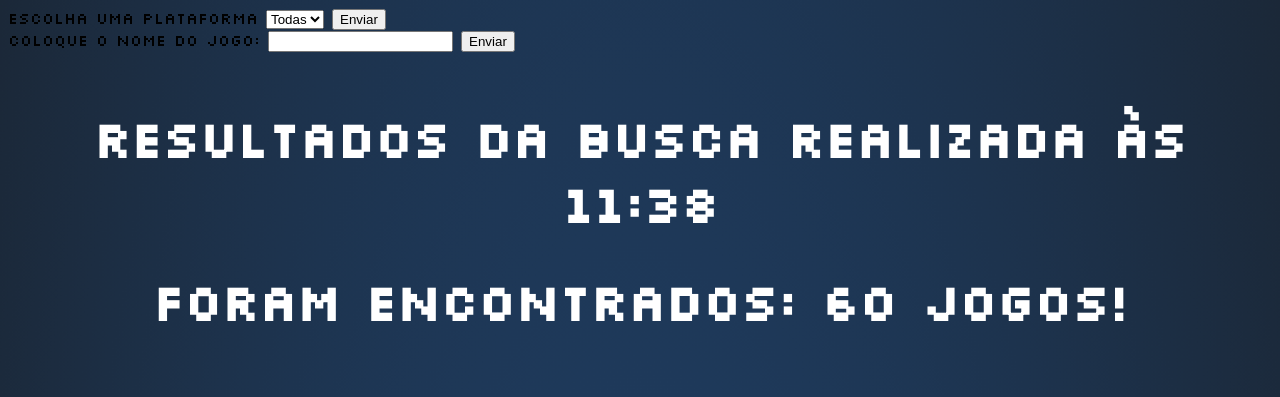
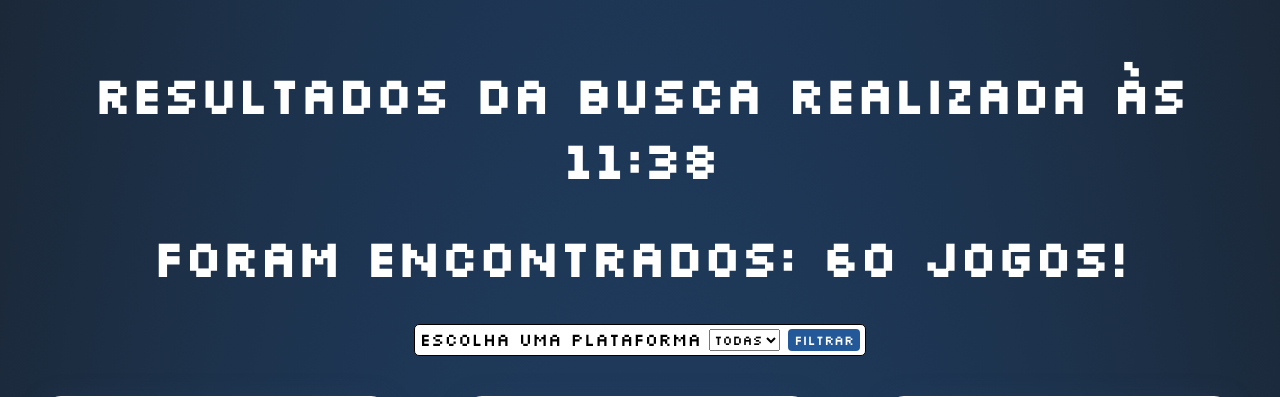
Before and after one commit to Vinidiesel/Project_FEC, a PHP site: page / in a window 1280 px wide. Shown: the top 397 px of the page. Run offline with PHP 8.4, Linux system fonts and the light colour scheme.

Commit message:
LastCommit

```diff
--- a/SteamScraping/Site/index.php
+++ b/SteamScraping/Site/index.php
@@ -1,56 +1,46 @@
 <?php
 
+// faz um scan no diretorio onde o main.py salvou a lista gerada, e seleciona o arquivo pela data mais recente
 $json_archives = scandir('./jsons/', SCANDIR_SORT_DESCENDING);
 
-$path = './jsons/';
+$path = './jsons/'; // variavel para definir o caminho onde está o arquivo JSON
 
-$json = $path . $json_archives[0];
+$json = $path . $json_archives[0]; // concatenando o caminho + o arquivo escaneado mais acima no código, para formar o caminho completo do json
 
-$get_file_data = file_get_contents($json);
+$get_file_data = file_get_contents($json); // pegando os dados do arquivo
 
-$parsedJson = json_decode($get_file_data, true);
+$parsedJson = json_decode($get_file_data, true); // decodificando o arquivo e gerando um array com os valores encontrados
 
+$plataforma = $_POST['plataformas'] ?? null;
+
+$busca = $_POST['busca'] ?? null;
 ?>
 
 <!DOCTYPE html>
-<html lang="en">
-
+<html lang="pt-BR">
 <head>
     <meta charset="UTF-8">
     <meta http-equiv="X-UA-Compatible" content="IE=edge">
     <meta name="viewport" content="width=device-width, initial-scale=1.0">
     <link rel="stylesheet" href="style.css">
 </head>
-
+<script src="script.js" rel="text/javascript" defer></script>
 <body>
-<form method="post" action="">
-<label for="Plataformas"> Escolha uma plataforma</label>
+<br>
+<h1>Resultados da busca realizada às <?php date_default_timezone_set('America/Sao_Paulo'); echo date('H:i'); ?></h1>
+<h1>Foram encontrados: <?php echo count($parsedJson); ?> jogos!</h1>
+<center>
+<form class="formsFilter" method="POST" action="">
+    <label class="labelText" for="Plataformas"> Escolha uma plataforma</label>
     <select name="plataformas" id="plataformas">
         <option value="todas">Todas</option>
         <option value="mac">Mac</option>
         <option value="win">Win</option>
         <option value="linux">Linux</option>
     </select>
-<input type="submit" name="submit" value="Enviar"/>
+    <input class="btnSubmit" type="submit" name="submit" value="Filtrar"/>
 </form>
-
-<form method="post" action="">
-<label for="site-search">Coloque o nome do jogo:</label>
-<input type="search" id="site-search" name="busca">
-<input type="submit" name="submit" value="Enviar"/>
-</form>
-
-<?php
-$plataforma = $_POST['plataformas'] ?? null;
-$busca = $_POST['busca'] ?? null;
-?>
-
-    <br>
-    <h1>Resultados da busca realizada às <?php
-    date_default_timezone_set('America/Sao_Paulo');
-     echo date('H:i'); ?></h1>
-    <h1>Foram encontrados: <?php echo count($parsedJson); ?> jogos!</h1>
-    <br>
+</center>
 <br>
 <br>
 <div class="content">
@@ -193,7 +183,7 @@ $busca = $_POST['busca'] ?? null;
     }
         ?>
     </div>
-    <footer>
+    <footer class="footer">
         Desenvolvido por Gustavo e Vinicius - 2022 - UNIARA
     </footer>
 </body>
--- /dev/null
+++ b/SteamScraping/Site/script.js
@@ -0,0 +1,5 @@
+const btn = document.querySelector("#btnReset")
+
+btn.addEventListener("click", () => {
+    location.reload()
+})
--- a/SteamScraping/Site/style.css
+++ b/SteamScraping/Site/style.css
@@ -1,8 +1,9 @@
 @import url('https://fonts.googleapis.com/css2?family=Silkscreen&display=swap');
 
 body {
-    background-image: radial-gradient(#245999,#1b2838);
+    background-image: radial-gradient(#245999, #1b2838);
     font-family: "Silkscreen", cursive;
+    min-width: 748px;
 }
 
 ul {
@@ -39,7 +40,6 @@ footer {
     height: 420px;
     margin-bottom: 15px;
     margin-right: 5px;
-    mask-repeat: no-repeat;
 }
 
 .card:hover {
@@ -75,19 +75,37 @@ footer {
     text-align: center;
 }
 
-/* .jogo p {
-    background: #d84cd8;
-    color: whitesmoke;
-    font-family: Arial, sans-serif;
-    padding: 5px 10px;
+.footer {
+    color: #FFF;
 }
 
-.jogo {
-    border: 1px solid red;
+.formsFilter {
+    background-color: #FFF;
+    border: 1px solid #000;
+    border-radius: 5px;
+    width: 450px;
+    height: 30px;
+    text-align: center;
+    justify-items: center;
 }
 
-.content {
-    display: flex;
-    justify-content: space-around;
-    flex-wrap: wrap;
-} */
+.labelText {
+    font-size: large;
+}
+
+.btnSubmit {
+    font-family: "Silkscreen", cursive;
+    color: #FFF;
+    border: none;
+    border-radius: 4px;
+    margin-top: 4px;
+    height: 22px;
+    background-color: #245999;
+}
+
+.btnSubmit:hover {background-color: #1d3c63;}
+
+#plataformas {
+    height: 22px;
+    font-family: "Silkscreen", cursive;
+}
```
Also changed, not shown: 1 other file. Lines whose indentation alone changed are shown as unchanged.
